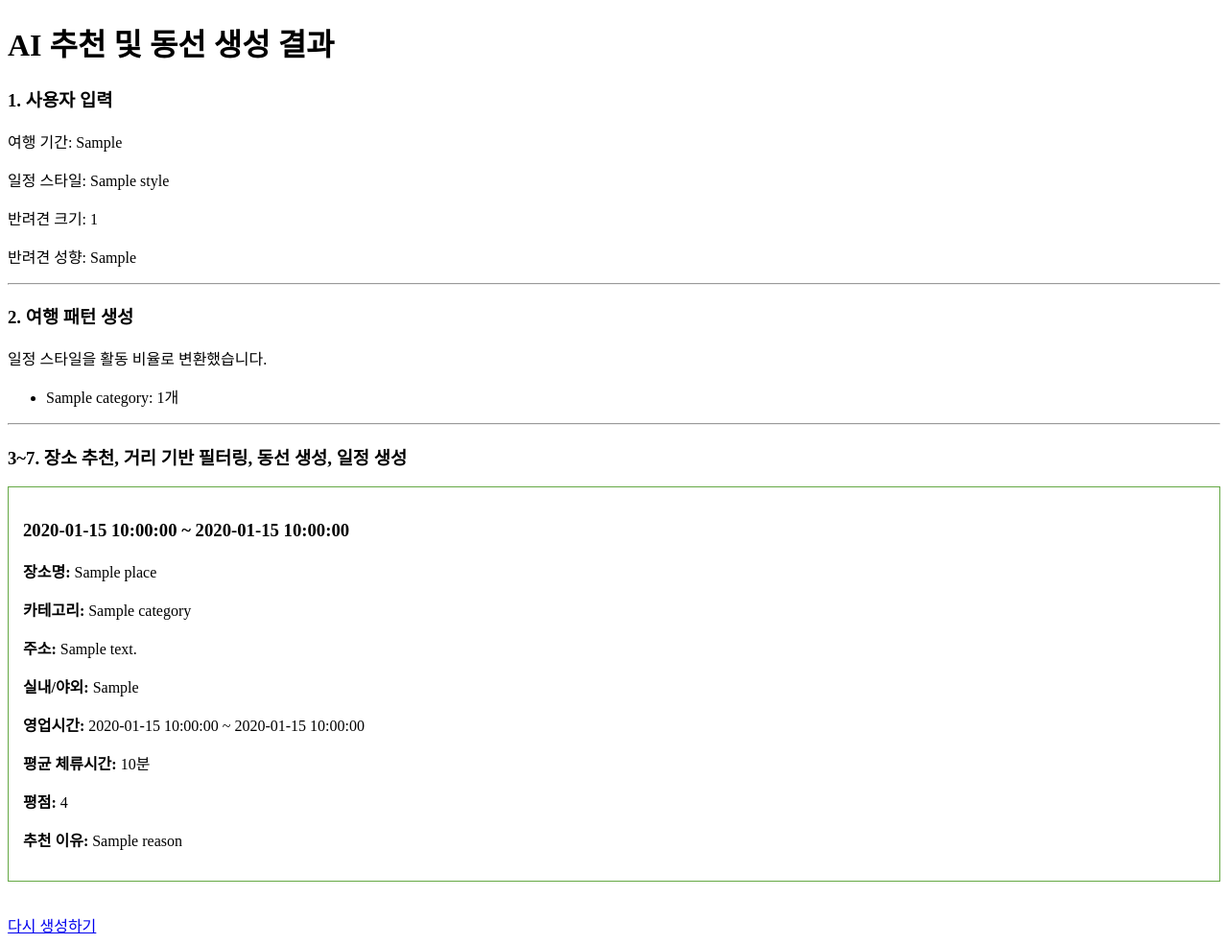
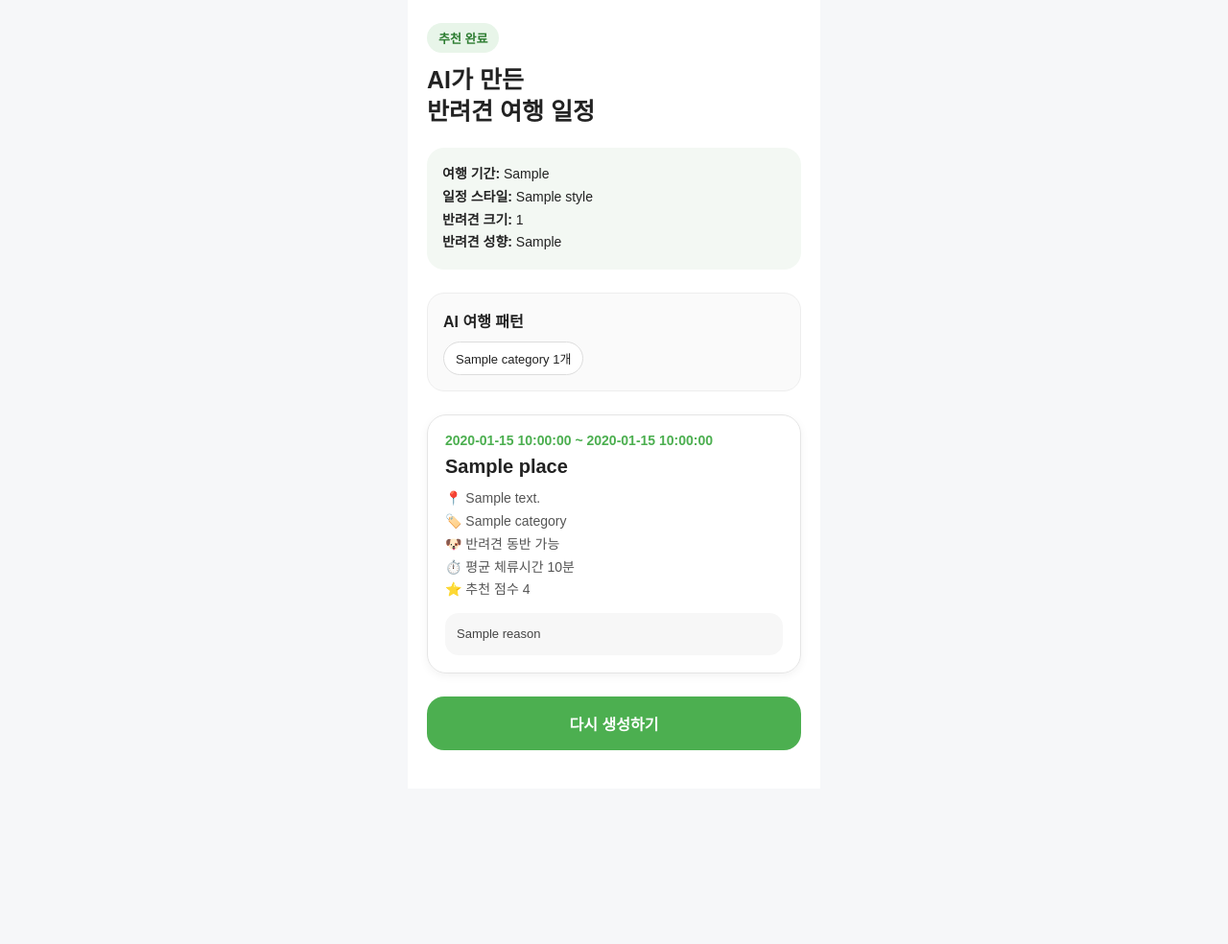
Before and after one commit to yoontteong/capstone, a Flask app: template templates/ai_schedule_result.html in a window 1280 px wide. Shown: the whole page at 96% size. After the commit the page ends 782 px from the top, so only its background shows below. Run offline with Flask 3, Linux system fonts and the light colour scheme; the template is opened without the code that fills it: most values are stand-ins (such as "Sample title", 1, 10 or a date in 2020).

Commit message:
ai_schedule_result

```diff
--- a/templates/ai_schedule_result.html
+++ b/templates/ai_schedule_result.html
@@ -3,51 +3,193 @@
 <head>
     <meta charset="UTF-8">
     <title>AI 추천 일정 결과</title>
+    <meta name="viewport" content="width=device-width, initial-scale=1.0">
+
+    <style>
+        * {
+            box-sizing: border-box;
+        }
+
+        body {
+            margin: 0;
+            font-family: Arial, sans-serif;
+            background: #f6f7f9;
+            color: #222;
+        }
+
+        .app {
+            max-width: 430px;
+            margin: 0 auto;
+            min-height: 100vh;
+            background: #ffffff;
+            padding: 24px 20px 40px;
+        }
+
+        .top {
+            margin-bottom: 22px;
+        }
+
+        .badge {
+            display: inline-block;
+            padding: 6px 12px;
+            border-radius: 20px;
+            background: #e8f5e9;
+            color: #2e7d32;
+            font-size: 13px;
+            font-weight: bold;
+            margin-bottom: 12px;
+        }
+
+        h1 {
+            font-size: 25px;
+            margin: 0 0 8px;
+            line-height: 1.3;
+        }
+
+        .summary {
+            background: #f3f8f3;
+            border-radius: 18px;
+            padding: 16px;
+            margin-bottom: 24px;
+            font-size: 14px;
+            line-height: 1.7;
+        }
+
+        .pattern-box {
+            background: #fafafa;
+            border: 1px solid #eee;
+            border-radius: 18px;
+            padding: 16px;
+            margin-bottom: 24px;
+        }
+
+        .pattern-title {
+            font-weight: bold;
+            margin-bottom: 10px;
+        }
+
+        .pattern-list {
+            display: flex;
+            flex-wrap: wrap;
+            gap: 8px;
+        }
+
+        .pattern-item {
+            background: white;
+            border: 1px solid #ddd;
+            border-radius: 20px;
+            padding: 7px 12px;
+            font-size: 13px;
+        }
+
+        .schedule-card {
+            border: 1px solid #e5e5e5;
+            border-radius: 20px;
+            padding: 18px;
+            margin-bottom: 16px;
+            box-shadow: 0 3px 10px rgba(0,0,0,0.05);
+        }
+
+        .time {
+            font-size: 14px;
+            color: #4caf50;
+            font-weight: bold;
+            margin-bottom: 8px;
+        }
+
+        .place-name {
+            font-size: 20px;
+            font-weight: bold;
+            margin-bottom: 10px;
+        }
+
+        .info {
+            font-size: 14px;
+            color: #555;
+            line-height: 1.7;
+        }
+
+        .reason {
+            margin-top: 12px;
+            background: #f7f7f7;
+            border-radius: 14px;
+            padding: 12px;
+            font-size: 13px;
+            line-height: 1.5;
+            color: #444;
+        }
+
+        .empty {
+            text-align: center;
+            padding: 40px 10px;
+            color: #666;
+        }
+
+        .back-btn {
+            display: block;
+            text-align: center;
+            text-decoration: none;
+            padding: 16px;
+            border-radius: 18px;
+            background: #4caf50;
+            color: white;
+            font-weight: bold;
+            margin-top: 24px;
+        }
+    </style>
 </head>
+
 <body>
-    <h1>AI 추천 및 동선 생성 결과</h1>
+    <div class="app">
+        <div class="top">
+            <div class="badge">추천 완료</div>
+            <h1>AI가 만든<br>반려견 여행 일정</h1>
+        </div>
 
-    <h3>1. 사용자 입력</h3>
-    <p>여행 기간: {{ travel_period }}</p>
-    <p>일정 스타일: {{ style }}</p>
-    <p>반려견 크기: {{ dog_size }}</p>
-    <p>반려견 성향: {{ dog_personality }}</p>
+        <div class="summary">
+            <div><strong>여행 기간:</strong> {{ travel_period }}</div>
+            <div><strong>일정 스타일:</strong> {{ style }}</div>
+            <div><strong>반려견 크기:</strong> {{ dog_size }}</div>
+            <div><strong>반려견 성향:</strong> {{ dog_personality }}</div>
+        </div>
 
-    <hr>
-
-    <h3>2. 여행 패턴 생성</h3>
-    <p>일정 스타일을 활동 비율로 변환했습니다.</p>
-
-    <ul>
+        <div class="pattern-box">
+            <div class="pattern-title">AI 여행 패턴</div>
+            <div class="pattern-list">
                 {% for category, count in pattern.items() %}
-            <li>{{ category }}: {{ count }}개</li>
+                    <div class="pattern-item">{{ category }} {{ count }}개</div>
                 {% endfor %}
-    </ul>
-
-    <hr>
-
-    <h3>3~7. 장소 추천, 거리 기반 필터링, 동선 생성, 일정 생성</h3>
+            </div>
+        </div>
 
         {% if schedule %}
             {% for item in schedule %}
-            <div style="border:1px solid #65a844; padding:15px; margin-bottom:15px;">
-                <h3>{{ item.start_time }} ~ {{ item.end_time }}</h3>
+                <div class="schedule-card">
+                    <div class="time">{{ item.start_time }} ~ {{ item.end_time }}</div>
 
-                <p><strong>장소명:</strong> {{ item.place.name }}</p>
-                <p><strong>카테고리:</strong> {{ item.place.category }}</p>
-                <p><strong>주소:</strong> {{ item.place.address }}</p>
-                <p><strong>실내/야외:</strong> {{ item.place.indoor_outdoor }}</p>
-                <p><strong>영업시간:</strong> {{ item.place.open_time }} ~ {{ item.place.close_time }}</p>
-                <p><strong>평균 체류시간:</strong> {{ item.place.avg_stay_minutes }}분</p>
-                <p><strong>평점:</strong> {{ item.place.rating }}</p>
-                <p><strong>추천 이유:</strong> {{ item.reason }}</p>
+                    <div class="place-name">{{ item.place.name }}</div>
+
+                    <div class="info">
+                        <div>📍 {{ item.place.address }}</div>
+                        <div>🏷️ {{ item.place.category }}</div>
+                        <div>🐶 반려견 동반 가능</div>
+                        <div>⏱️ 평균 체류시간 {{ item.place.avg_stay_minutes }}분</div>
+                        <div>⭐ 추천 점수 {{ item.place.rating }}</div>
+                    </div>
+
+                    <div class="reason">
+                        {{ item.reason }}
+                    </div>
                 </div>
             {% endfor %}
         {% else %}
-        <p>조건에 맞는 일정이 없습니다.</p>
+            <div class="empty">
+                조건에 맞는 추천 일정이 없습니다.<br>
+                다른 조건으로 다시 생성해보세요.
+            </div>
         {% endif %}
 
-    <br>
-    <a href="/ai-schedule">다시 생성하기</a>
+        <a href="/ai-schedule" class="back-btn">다시 생성하기</a>
+    </div>
 </body>
 </html>
```
Lines whose indentation alone changed are shown as unchanged.
